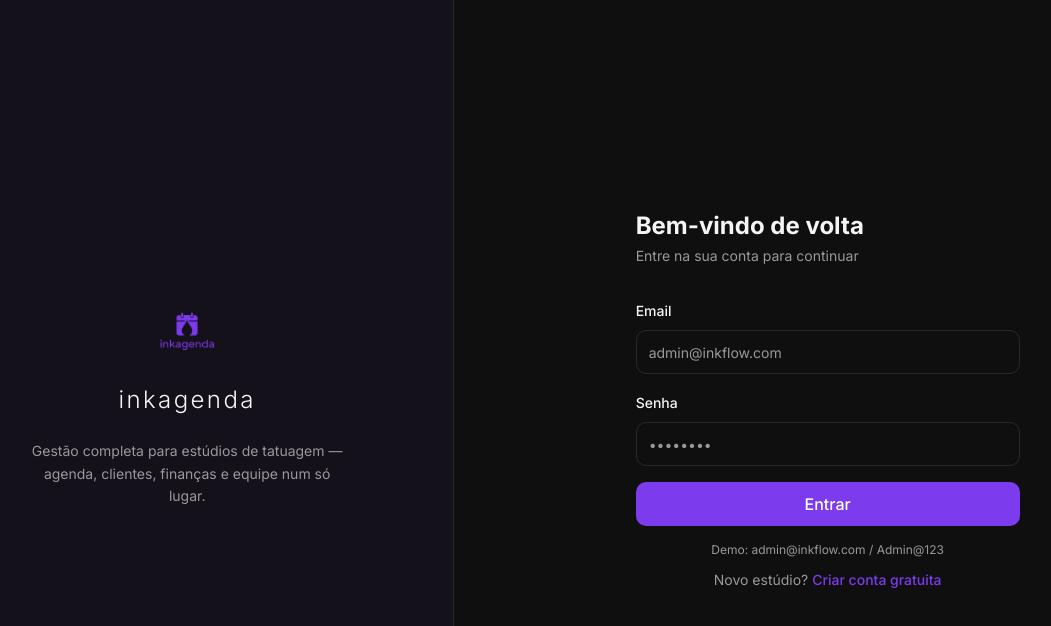
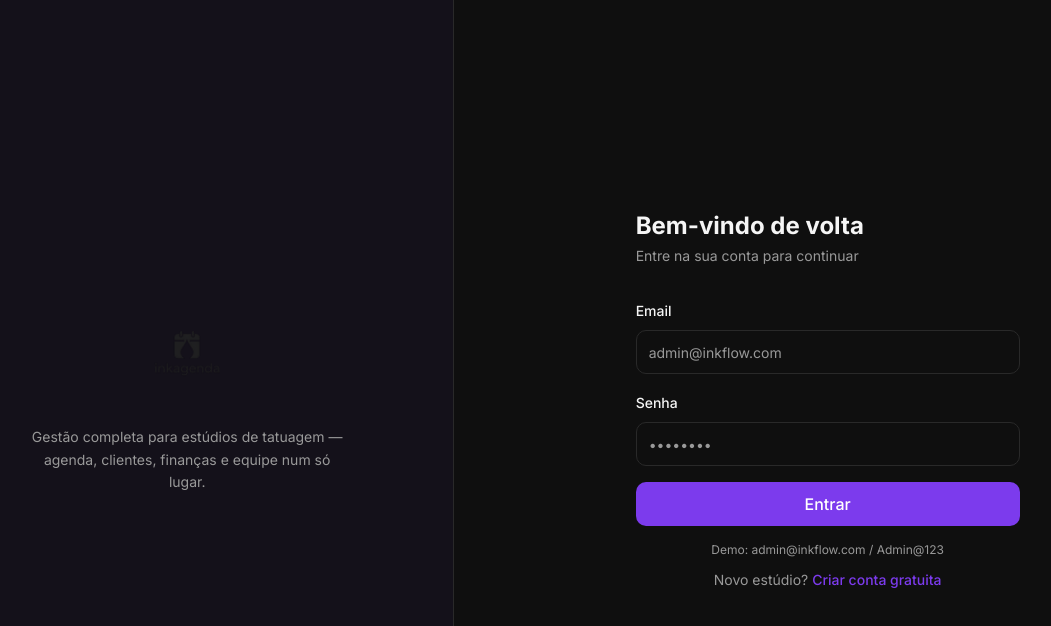
Before and after one commit to rveigarangel-tattoo/inkagenda, a Next.js app: page /login in a window 1280 px wide. Shown: the top 626 px of the page, without its empty margins (79-1130 px from the left). Built offline with nearby package versions, Linux system fonts and the light colour scheme.

Commit message:
Use user-provided PNG logo with transparent background

```diff
--- a/src/components/ui/logo.tsx
+++ b/src/components/ui/logo.tsx
@@ -1,19 +1,14 @@
 import { cn } from "@/lib/utils"
 
 export function InkagendaIcon({ className }: { className?: string }) {
-  return (
-    // eslint-disable-next-line @next/next/no-img-element
-    <img src="/logo.svg" alt="inkagenda" className={className} />
-  )
+  // eslint-disable-next-line @next/next/no-img-element
+  return <img src="/logo.png" alt="inkagenda" className={className} />
 }
 
 export function InkagendaLogo({ className }: { className?: string }) {
   return (
-    <div className={cn("flex flex-col items-center gap-3", className)}>
-      <InkagendaIcon className="w-20" />
-      <span className="text-2xl font-light tracking-widest text-foreground">
-        inkagenda
-      </span>
+    <div className={cn("flex flex-col items-center", className)}>
+      <InkagendaIcon className="w-24" />
     </div>
   )
 }
```
Also changed, not shown: public/logo.png.
